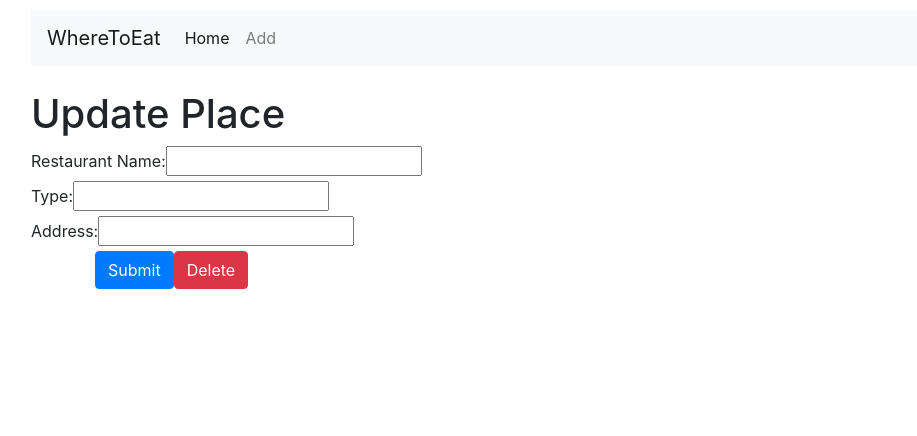
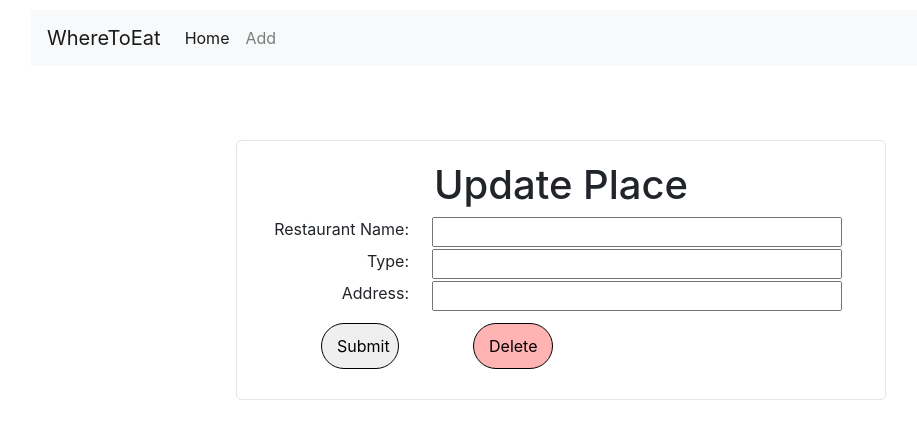
Before and after one commit to neilhsieh/whereToEat, a React (Create React App) app in the folder client/: page /update/1 in a window 1280 px wide. Shown: the top 436 px of the page, without its empty margins (54-971 px from the left). Built offline with nearby package versions, Linux system fonts and the light colour scheme; no server answers.

Commit message:
cleaned up css for add and edit pages

```diff
--- a/client/src/App.css
+++ b/client/src/App.css
@@ -14,8 +14,19 @@ body {
   text-align: center;
 }
 
+.button-del {
+  background-color: #ffb3b3;
+}
+
 .button:hover {
   opacity: 0.5;
+}
+
+.button-del:hover {
+  background-color: #EA0000;
+  border: none;
+  color: white;
+  opacity: 1;
 }
 
 .button:focus {
@@ -26,8 +37,9 @@ body {
   border: solid;
   border-width: 1px;
   border-color: #e3e6ea;
-  padding: 10px;
+  padding: 10px 10px 0px 10px;
   border-radius: 5px;
+  margin-bottom: 10px;
 }
 
 thead tbody td th {
@@ -35,8 +47,9 @@ thead tbody td th {
   white-space: nowrap;
 }
 
-thead {
-  width: auto;
+thead tbody {
+  border-bottom: 1px;
+  width: 100%;
 }
 
 tbody {
@@ -86,7 +99,7 @@ tbody {
     "text-name text-input"
     "type-name type-input"
     "add-name add-input"
-    "button .";
+    "button button-del";
 }
 
 .rest-text {
@@ -121,10 +134,15 @@ tbody {
   grid-area: add-input;
   width: 90%;
   margin-left: 5%;
-
 }
 
 input[type=submit] {
   grid-area: button;
   margin-left: 4rem;
 }
+
+input[type=button] {
+  grid-area: button-del;
+  margin-left: 4rem;
+  width: 80px;
+}
--- a/client/src/components/add-eat.component.js
+++ b/client/src/components/add-eat.component.js
@@ -69,7 +69,7 @@ export default class AddEat extends Component {
     return(
       <div className="input-container">
         <div className="text-container">
-          <h1>Add New Place to Eat</h1>
+          <h1>Add New Place</h1>
         </div>
         <form className="input-form" onSubmit={this.addPlace}>
           <div className="rest-text">
--- a/client/src/components/edit.component.js
+++ b/client/src/components/edit.component.js
@@ -77,22 +77,33 @@ export default class UpdatePlaces extends Component {
 
   render() {
       return(
-        <div>
+        <div className="input-container">
+        <div className="text-container">
           <h1>Update Place</h1>
-          <form onSubmit={this.updatePlace}>
-          <div>
-            <label>Restaurant Name: </label><input type='text' value={this.state.name} onChange={this.nameChange}/>
+        </div>
+        <form className="input-form" onSubmit={this.addPlace}>
+          <div className="rest-text">
+            <label>Restaurant Name: </label>
           </div>
-          <div>
-            <label>Type: </label><input type='text' value={this.state.type} onChange={this.typeChange}/>
+          <div className="rest-input">
+            <input type='text' value={this.state.name} onChange={this.nameChange}/>
           </div>
-          <div>
-            <label>Address: </label><input type='text' value={this.state.address} onChange={this.addressChange}/>
+          <div className="type-text">
+            <label>Type: </label>
           </div>
-          <input type="submit" value="Submit" className="btn btn-primary" />
-          <input type="button" onClick={this.deletePlace} value="Delete" className="btn btn-danger btn-xs" />
-          </form>
-        </div>
+          <div className="type-input">
+            <input type='text' value={this.state.type} onChange={this.typeChange}/>
+          </div>
+          <div className="add-text">
+            <label>Address: </label>
+          </div>
+          <div className="add-input">
+            <input type='text' value={this.state.address} onChange={this.addressChange}/>
+          </div >
+          <input type="submit" value="Submit" className="button" />
+          <input type="button" value="Delete" onClick={this.deletePlace} className="button button-del" />
+        </form>
+      </div>
       )
   }
 }
--- a/client/src/components/list-places.component.js
+++ b/client/src/components/list-places.component.js
@@ -12,7 +12,6 @@ const Places = props => (
     <td>
       <Link to={"/update/"+props.placesItem._id}>Edit</Link>
     </td>
-    <td></td>
   </tr>
 )
 
@@ -100,7 +99,7 @@ export default class ListPlaces extends Component {
 
         <div className="places-list">
           <table className="table">
-            <thead>
+            <thead className="table-borderless">
               <tr>
                 <th>Name</th>
                 <th>Type</th>
```
